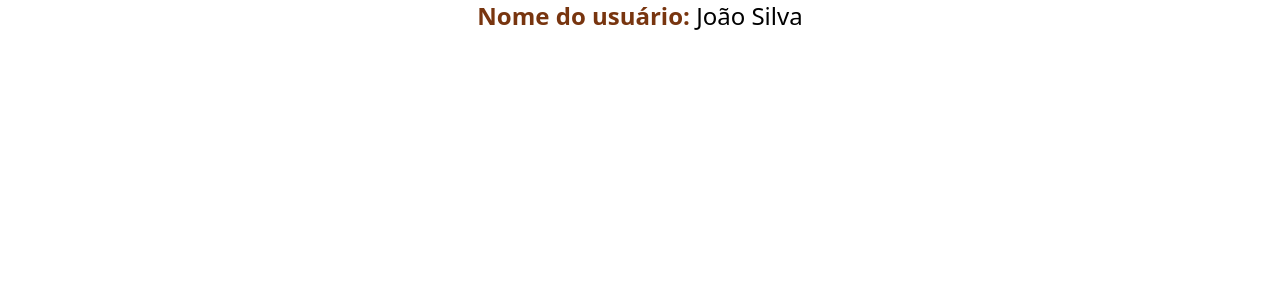
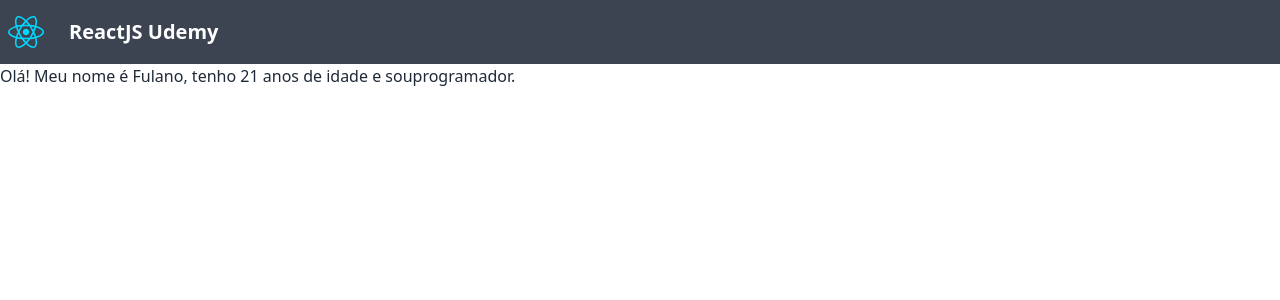
Before and after one commit to davcavalc/aulas-de-react-udemy, a React (Vite) app: page / in a window 1280 px wide. Shown: the top 300 px of the page. Built offline with nearby package versions, Linux system fonts and the light colour scheme.

Commit message:
📃doc: Reinstalação dos arquivos do projeto - 03/08/2022

```diff
--- a/package.json
+++ b/package.json
@@ -9,6 +9,7 @@
     "preview": "vite preview"
   },
   "dependencies": {
+    "daisyui": "^2.20.0",
     "react": "^18.2.0",
     "react-dom": "^18.2.0"
   },
--- a/src/App.jsx
+++ b/src/App.jsx
@@ -1,12 +1,14 @@
+import "./index.css";
 import React from "react";
-import MeuProp from "./Componentes/MeuProp";
-React
-import "./index.css";
-
+import Header from "./Componentes/Header.jsx";
+import Apresentação from "./Componentes/Apresentação";
 function App() {
-  return <React.Fragment>
-   <MeuProp name="João" sobrename="Silva"/>
- </React.Fragment>;
+ return (
+  <React.Fragment>
+   <Header />
+   <Apresentação nome="Fulano" idade="21" profissao="programador"/>
+  </React.Fragment>
+ );
 }
 
 export default App;
--- /dev/null
+++ b/src/Componentes/Apresentação.jsx
@@ -0,0 +1,12 @@
+import React from "react";
+
+const Apresentação = (props) => {
+ return (
+  <div>
+   Olá! Meu nome é {props.nome}, tenho {props.idade} anos de idade e sou
+   {props.profissao}.
+  </div>
+ );
+};
+
+export default Apresentação;
--- /dev/null
+++ b/src/Componentes/Header.jsx
@@ -0,0 +1,15 @@
+import React from "react";
+import REact from '../assets/react.svg'
+
+const Header = () => {
+ return (
+  <React.Fragment>
+   <div class="navbar bg-neutral text-neutral-content">
+    <img src={REact} alt="" />
+    <a class="btn btn-ghost normal-case text-xl ml-2">ReactJS Udemy</a>
+   </div>
+  </React.Fragment>
+ );
+};
+
+export default Header;
--- a/src/Componentes/MeuProp.jsx
+++ /dev/null
@@ -1,13 +0,0 @@
-import React from "react";
-
-const MeuProp = (props) => {
- return (
-  <React.Fragment>
-   <div className="text-2xl text-center">
-    <strong className="text-amber-900">Nome do usuário:</strong> {props.name} {props.sobrename}
-   </div>
-  </React.Fragment>
- );
-};
-
-export default MeuProp;
--- a/tailwind.config.cjs
+++ b/tailwind.config.cjs
@@ -2,7 +2,10 @@
 module.exports = {
  content: ["./index.html", "./src/**/*.{vue,js,ts,jsx,tsx}"],
  theme: {
+  backgroundImage: {
+   banner: "url('./src/assets/kameron.jpg')",
+  },
   extend: {},
  },
- plugins: [],
+ plugins: [require("daisyui")],
 };
```
Also changed, not shown: src/Componentes/Props.jsx (added), 2 other files (tests, documents, lock files or other folders).
